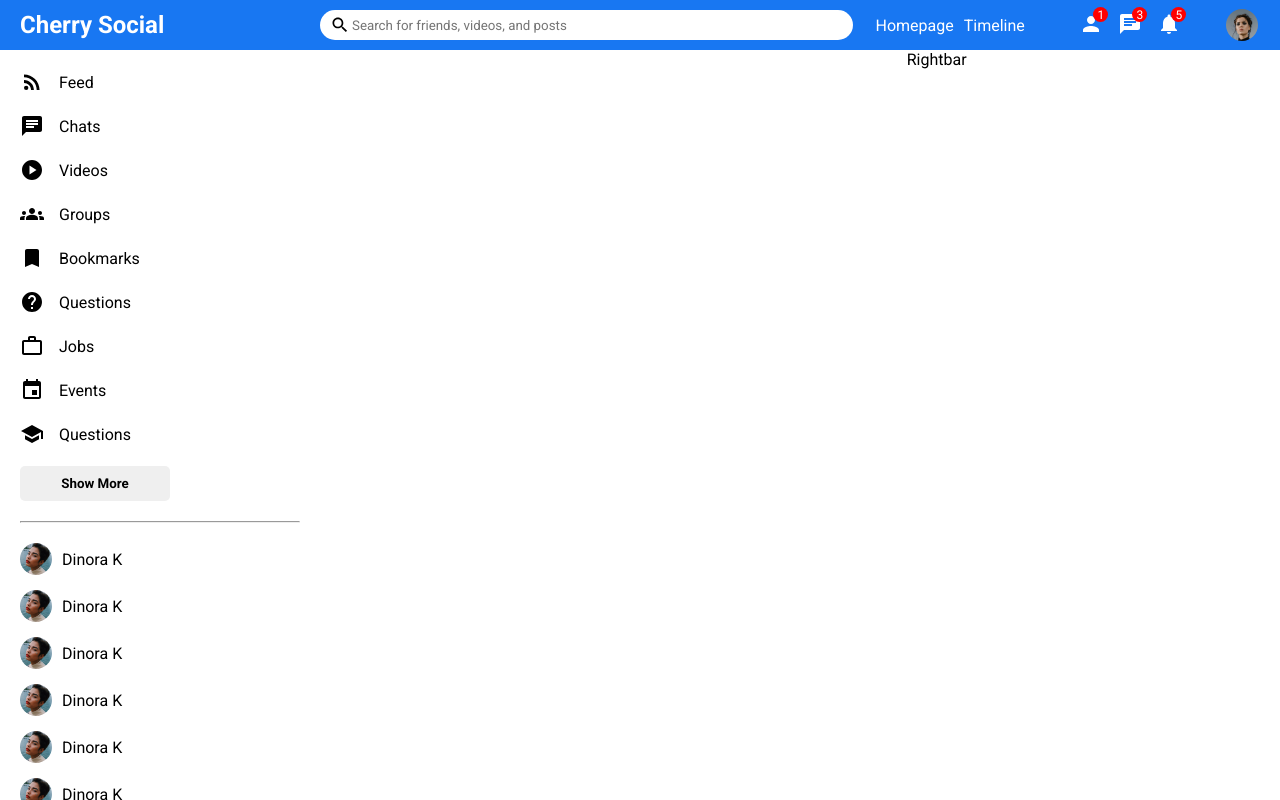
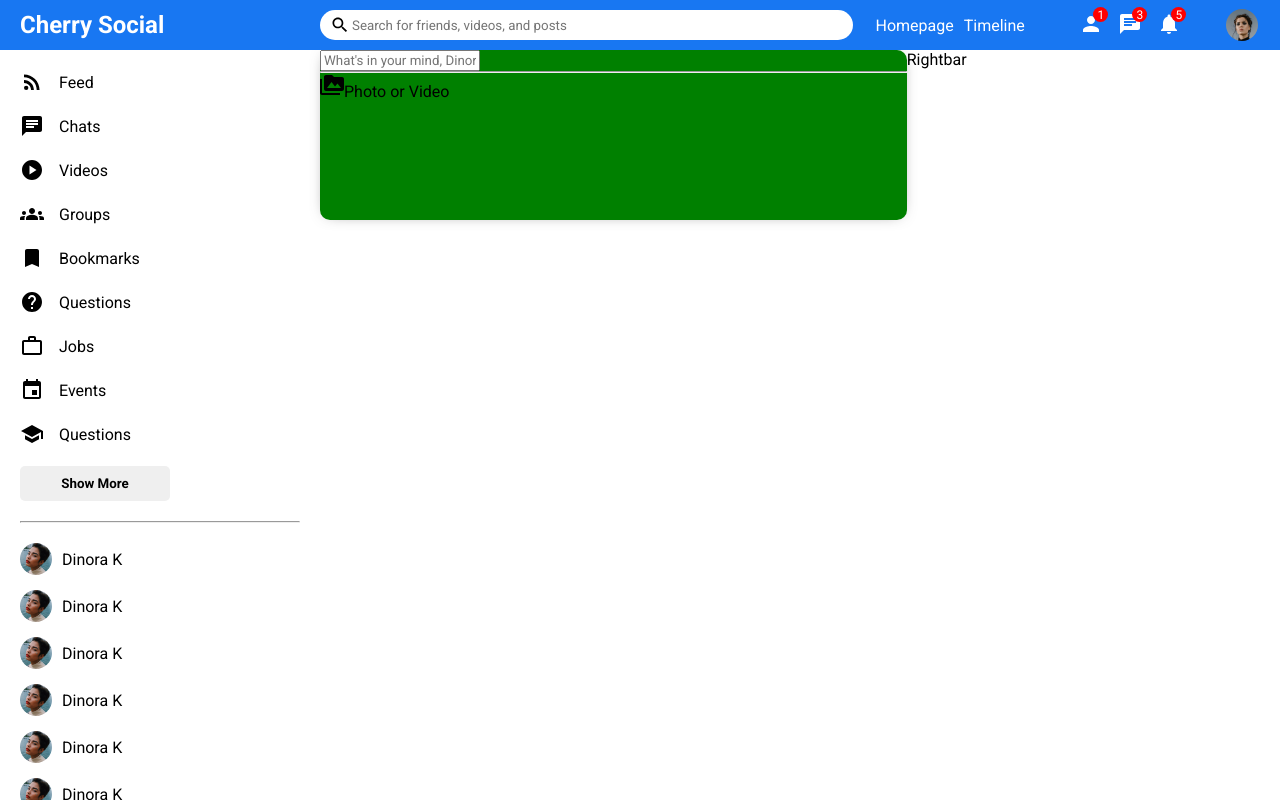
Before and after one commit to constructorlib/Cherry_Social, a React (Vite) app in the folder cherrysocial/: page / in a window 1280 px wide. Built offline with nearby package versions, Linux system fonts and the light colour scheme.

Commit message:
rm excess from sidebar, add boxes into share.jsx

```diff
--- a/cherrysocial/src/components/Feed/Feed.jsx
+++ b/cherrysocial/src/components/Feed/Feed.jsx
@@ -1,9 +1,11 @@
 import "./feed.css";
-
+import Share from "../share/Share";
 export default function Feed() {
   return (
     <div className="feed">
-      <div className="feedWrapper"></div>
+      <div className="feedWrapper">
+        <Share />
+      </div>
     </div>
   );
 }
--- a/cherrysocial/src/components/Sidebar/Sidebar.jsx
+++ b/cherrysocial/src/components/Sidebar/Sidebar.jsx
@@ -1,7 +1,6 @@
 import "./sidebar.css";
 import React from "react";
 import * as Icons from "@mui/icons-material";
-import { Icon } from "@mui/material";
 
 export default function Sidebar() {
   return (
--- a/cherrysocial/src/components/share/Share.jsx
+++ b/cherrysocial/src/components/share/Share.jsx
@@ -1,5 +1,27 @@
 import "./share.css";
-
+import * as Icons from "@mui/icons-material";
 export default function Share() {
-  return <div>share file</div>;
+  return (
+    <div className="share">
+      <div className="shareWrapper">
+        <div className="shareTop">
+          {/* <img src="assets/person/1.jpeg" className="shareProfileImg" alt="" /> */}
+          <input
+            type="text"
+            placeholder="What's in your mind, Dinora?"
+            className="shareInput"
+          />
+        </div>
+        <hr className="sharehr" />
+        <div className="shareBottom">
+          <div className="shareOptions">
+            <div className="shareOption">
+              <Icons.PermMedia className="shareIcon" />
+              <span className="shareOptionText">Photo or Video</span>
+            </div>
+          </div>
+        </div>
+      </div>
+    </div>
+  );
 }
--- a/cherrysocial/src/components/share/share.css
+++ b/cherrysocial/src/components/share/share.css
@@ -0,0 +1,8 @@
+.share {
+  width: 100%;
+  height: 170px;
+  border-radius: 10px;
+  background-color: green;
+  -webkit-box-shadow: 0px 0px 16px -8px rgba(0, 0, 0, 0.68);
+  box-shadow: 0px 0px 16px -8px rgba(0, 0, 0, 0.68);
+}
```
